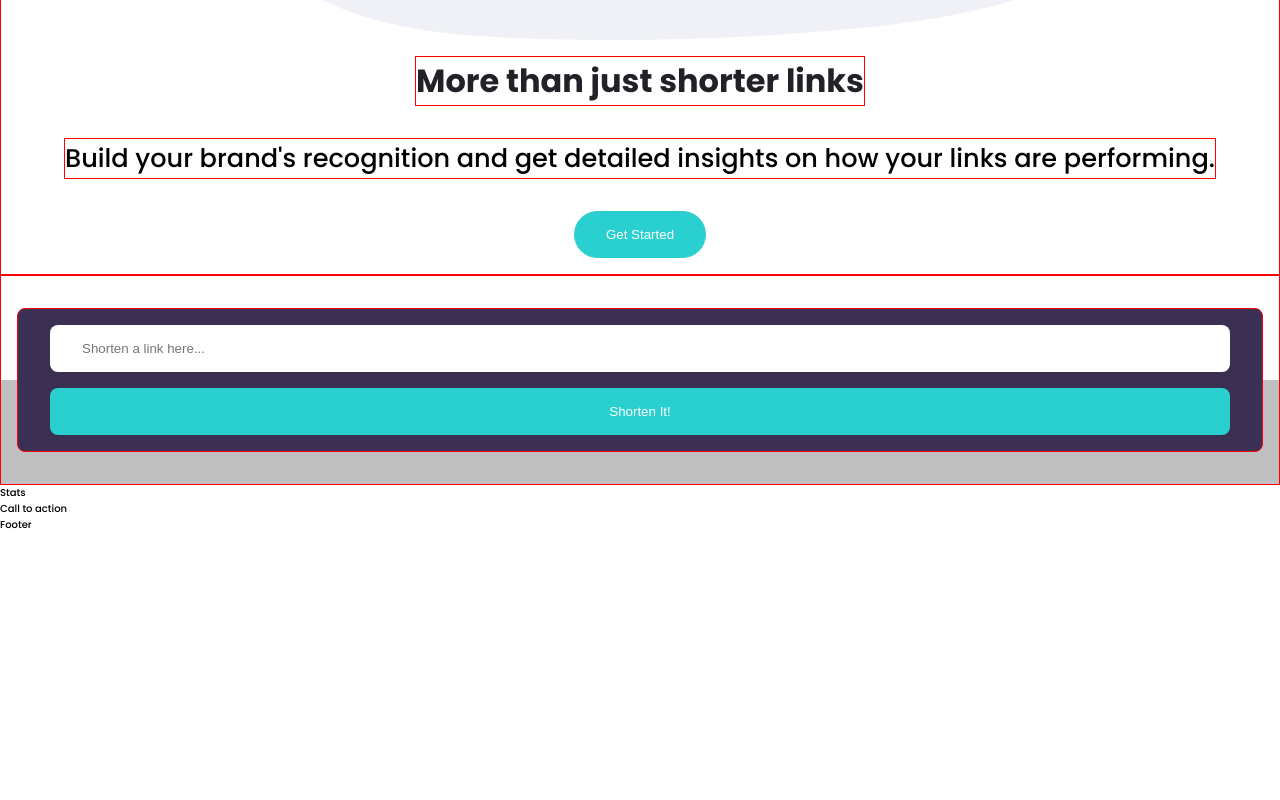
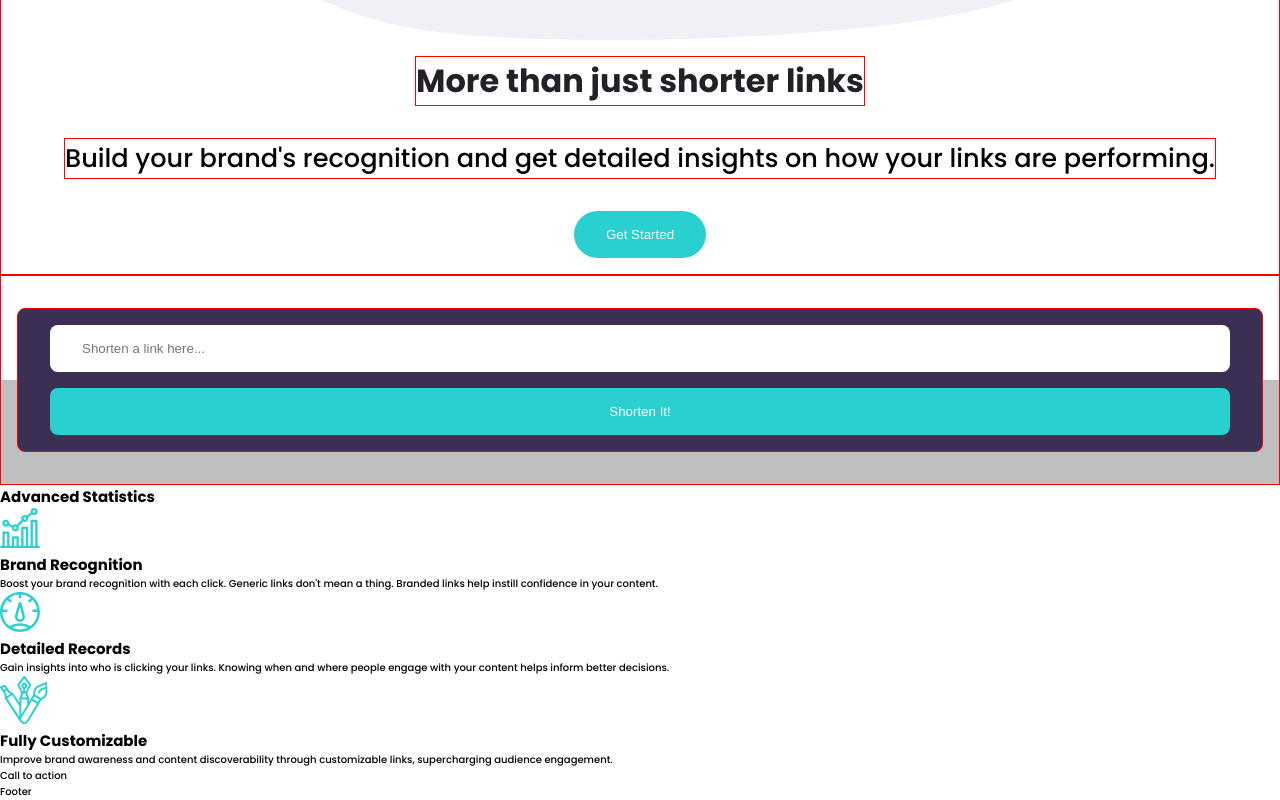
Before and after one commit to riwepo/fem-url-shortening-api-landing-page, a React (Create React App) app: page / in a window 1280 px wide. Shown: the part 852-1652 px from the top of the page. Before the commit the page ends 1385 px from the top, so only its background shows below. Built offline with nearby package versions, Linux system fonts and the light colour scheme.

Commit message:
implemented basics of stats

```diff
--- a/src/App.js
+++ b/src/App.js
@@ -3,7 +3,7 @@ import React from "react";
 import NavBar from "./components/NavBar";
 import Hero from "./components/Hero";
 import ShortenForm from "./components/ShortenForm";
-import Stats from "./components/Stats";
+import Stats from "./components/statistics/Stats";
 import CallToAction from "./components/CallToAction";
 import Footer from "./components/Footer";
 
--- a/src/components/Stats.js
+++ /dev/null
@@ -1,9 +0,0 @@
-import React from "react";
-
-import classes from "./Stats.module.css";
-
-function Stats() {
-  return <div>Stats</div>;
-}
-
-export default Stats;
--- /dev/null
+++ b/src/components/statistics/Stats.js
@@ -0,0 +1,38 @@
+import React from "react";
+
+import classes from "./Stats.module.css";
+import StatsItemList from "./StatsItemList";
+
+function Stats() {
+  const statsItems = [
+    {
+      id: 1,
+      iconFileName: "icon-brand-recognition.svg",
+      iconAlt: "brand recognition icon",
+      heading: "Brand Recognition",
+      text: "Boost your brand recognition with each click. Generic links don't mean a thing. Branded links help instill confidence in your content.",
+    },
+    {
+      id: 2,
+      iconFileName: "icon-detailed-records.svg",
+      iconAlt: "detailed records icon",
+      heading: "Detailed Records",
+      text: "Gain insights into who is clicking your links. Knowing when and where people engage with your content helps inform better decisions.",
+    },
+    {
+      id: 3,
+      iconFileName: "icon-fully-customizable.svg",
+      iconAlt: "fully customizable icon",
+      heading: "Fully Customizable",
+      text: "Improve brand awareness and content discoverability through customizable links, supercharging audience engagement.",
+    },
+  ];
+  return (
+    <div className={classes.container}>
+      <h2>Advanced Statistics</h2>
+      <StatsItemList items={statsItems} />
+    </div>
+  );
+}
+
+export default Stats;
--- /dev/null
+++ b/src/components/statistics/StatsItem.js
@@ -0,0 +1,24 @@
+import React from "react";
+
+import classes from "./StatsItem.module.css";
+
+function StatsItem({ itemInfo }) {
+  const createImgSource = (iconFileName) => {
+    const source = `${process.env.PUBLIC_URL}/images/${iconFileName}`;
+    console.log(source);
+    return source;
+  };
+  return (
+    <div className={classes.container}>
+      <img
+        className={classes.img}
+        src={createImgSource(itemInfo.iconFileName)}
+        alt={itemInfo.iconAlt}
+      />
+      <h2 className={classes.heading}>{itemInfo.heading}</h2>
+      <p className={classes.text}>{itemInfo.text}</p>
+    </div>
+  );
+}
+
+export default StatsItem;
--- /dev/null
+++ b/src/components/statistics/StatsItemList.js
@@ -0,0 +1,17 @@
+import React from "react";
+
+import StatsItem from "./StatsItem";
+
+import classes from "./StatsItem.module.css";
+
+function StatsItemList({ items }) {
+  return (
+    <ul>
+      {items.map((item) => (
+        <StatsItem key={item.id} itemInfo={item} />
+      ))}
+    </ul>
+  );
+}
+
+export default StatsItemList;
```
Also changed, not shown: src/components/statistics/Stats.module.css (added), src/components/statistics/StatsItem.module.css (added), src/components/statistics/StatsItemList.module.css (added).
